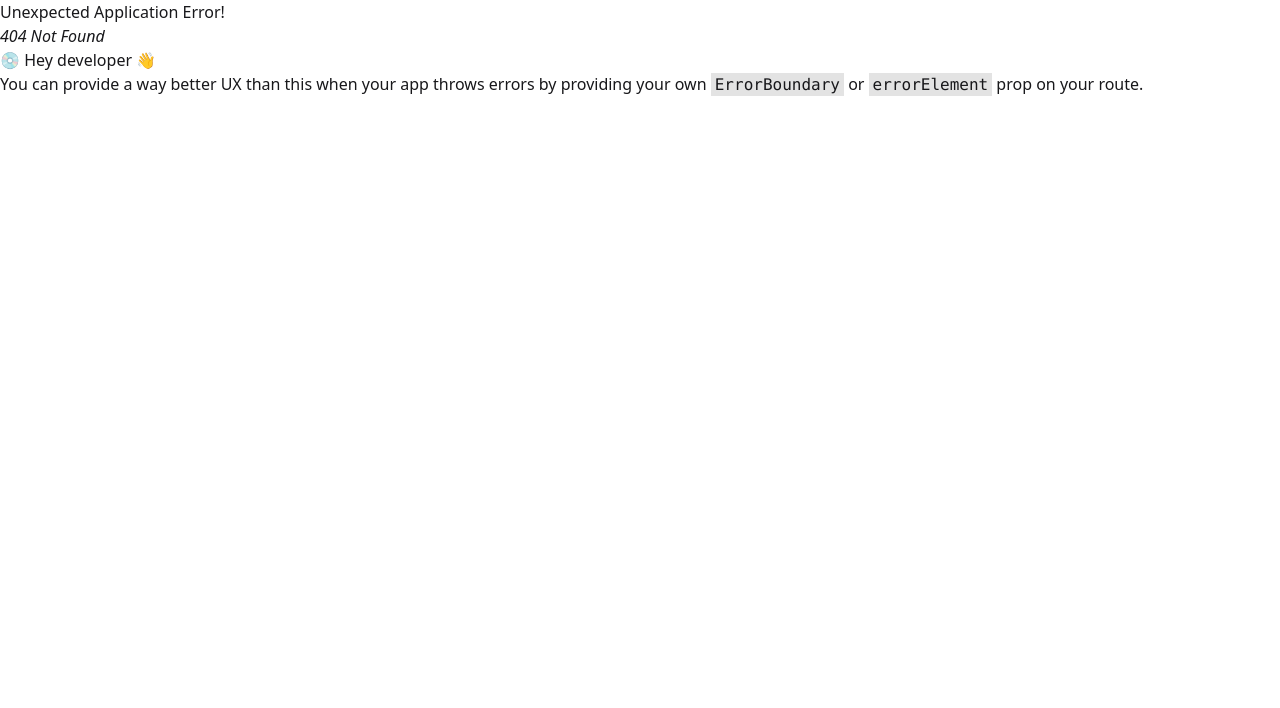
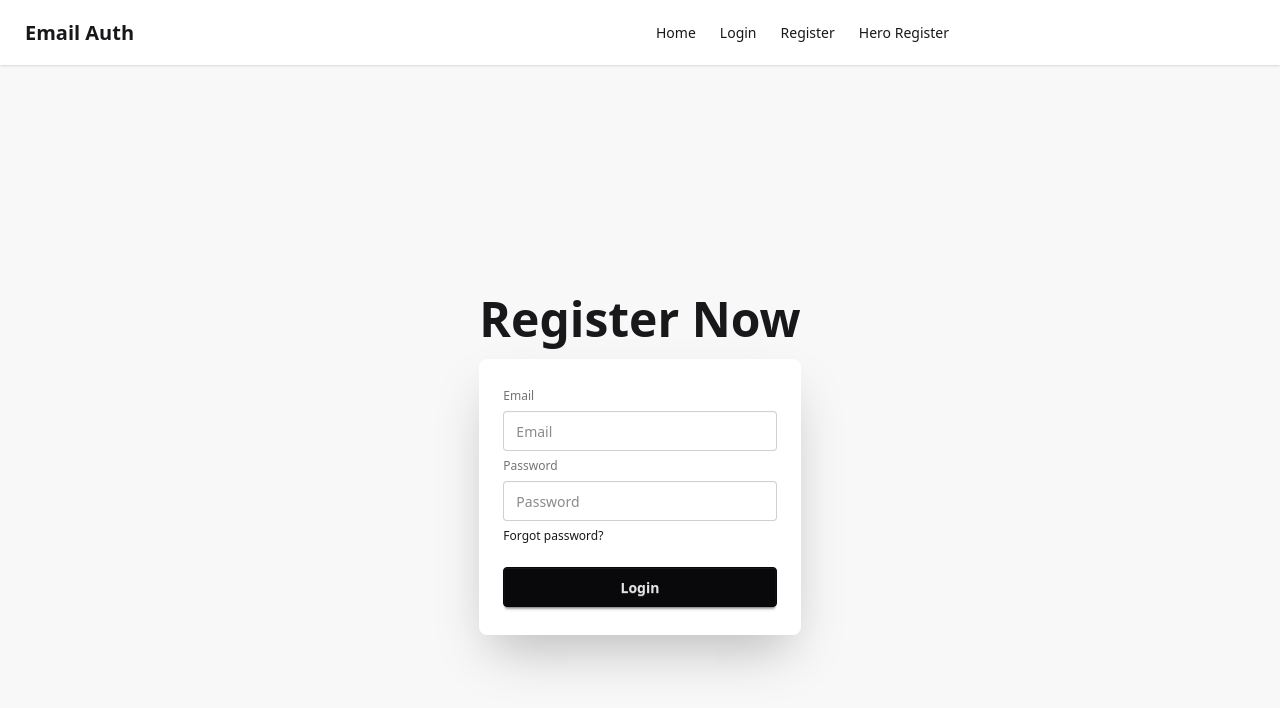
Before and after one commit to ShakirEvan3070/Email-Auth-, a React (Vite) app: page /heroRegister in a window 1280 px wide. Before the commit this address had no page. Shown: the top 708 px of the page. Built offline with nearby package versions, Linux system fonts and the light colour scheme.

Commit message:
register part done

```diff
--- a/src/Components/Header.jsx
+++ b/src/Components/Header.jsx
@@ -11,6 +11,9 @@ const Header = () => {
       </li>
       <li>
         <NavLink to="/register">Register</NavLink>
+      </li>
+      <li>
+        <NavLink to="/heroRegister">Hero Register</NavLink>
       </li>
 
     </>
--- /dev/null
+++ b/src/Components/HeroRegister.jsx
@@ -0,0 +1,37 @@
+const HeroRegister = () => {
+
+    const HeroRegister = e =>{
+        e.preventDefault();
+        const email = e.target.email.value;
+        const password = e.target.password.value;
+        console.log(email,password);
+    }
+  return (
+    <div className="hero bg-base-200 min-h-screen">
+      <div className="hero-content flex-col ">
+        <div className="text-center ">
+          <h1 className="text-5xl font-bold">Register Now</h1>
+
+        </div>
+        <div className="card bg-base-100 w-full max-w-sm shrink-0 shadow-2xl">
+          <div className="card-body">
+            <form onSubmit={HeroRegister}>
+                <fieldset className="fieldset">
+              <label className="label">Email</label>
+              <input type="email" className="input" placeholder="Email" name="email"/>
+              <label className="label">Password</label>
+              <input type="password" className="input" placeholder="Password" name="password"/>
+              <div>
+                <a className="link link-hover">Forgot password?</a>
+              </div>
+              <button className="btn btn-neutral mt-4">Login</button>
+            </fieldset>
+            </form>
+          </div>
+        </div>
+      </div>
+    </div>
+  );
+};
+
+export default HeroRegister;
--- a/src/Components/Register.jsx
+++ b/src/Components/Register.jsx
@@ -1,14 +1,26 @@
 const Register = () => {
-    return (
-        <div className="mx-auto">
-            <h2 className="text-3xl">Please Register</h2>
-            <form >
-                <input className="mb-4" type="email" name="email" id="" /><br />
-                <input type="password" name="password" id=""/><br />
-                <input type="submit" value="Register"/>
-            </form>
-        </div>
-    );
+
+    const handleRegister = e =>{
+        e.preventDefault();
+        const email = e.target.email.value;
+        const password = e.target.password.value;
+        console.log(email,password);
+    }
+
+  return (
+    <div className="">
+      <div className="mx-auto md:w-1/2">
+        <h2 className="text-3xl py-2 px-4 mb-5">Please Register</h2>
+        <form onSubmit={handleRegister} className="border p-5 rounded">
+          <input className="mb-4 w-3/4 border py-2 px-4" type="email"  name="email" id="" placeholder="Email address"/>
+          <br />
+          <input className="mb-4 w-3/4 border py-2 px-4" type="password" name="password" id="" placeholder="Password"/>
+          <br />
+          <input className="btn btn-secondary mb-4 w-3/4" type="submit" value="Register" />
+        </form>
+      </div>
+    </div>
+  );
 };
 
 export default Register;
--- a/src/main.jsx
+++ b/src/main.jsx
@@ -10,6 +10,7 @@ import Root from './Components/Root';
 import Home from './Components/Home';
 import Login from './Components/Login';
 import Register from './Components/Register';
+import HeroRegister from './Components/HeroRegister';
 const router = createBrowserRouter([
   {
     path: "/",
@@ -25,6 +26,10 @@ const router = createBrowserRouter([
       },
       { path:'/register',
         element:<Register></Register>
+      },
+      {
+        path:'/heroRegister',
+        element: <HeroRegister></HeroRegister>
       }
     ]
   },
```
